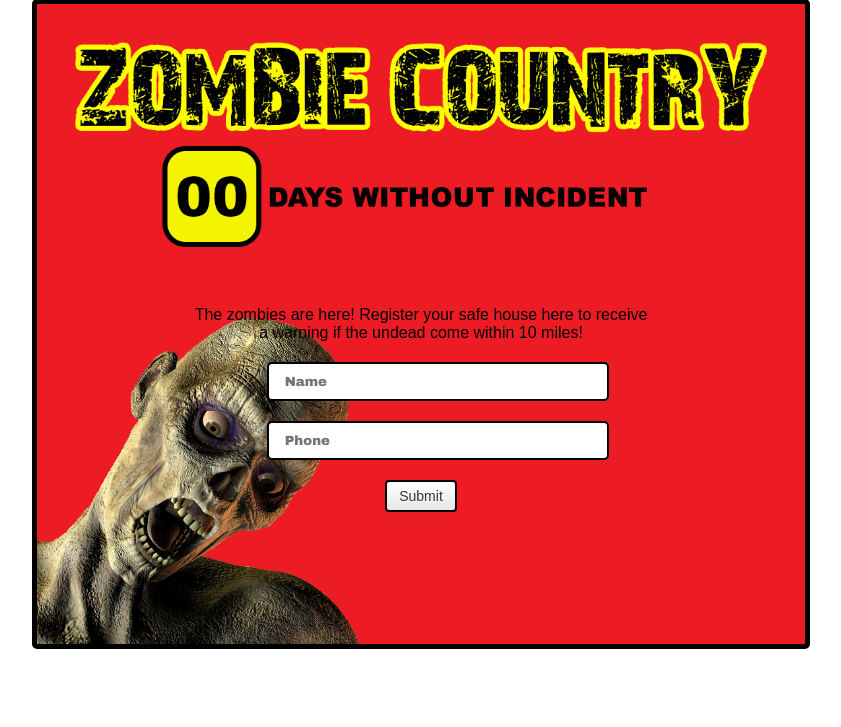
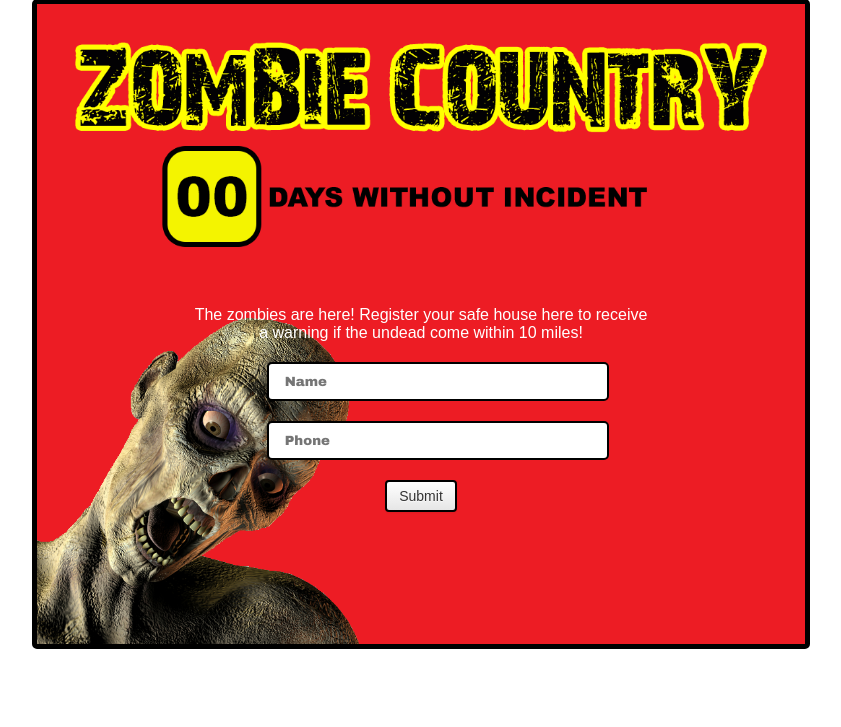
Before and after one commit to mattisfrommars/zomberz, a CodeIgniter app: page / in a window 1280 px wide. Shown: the part 81-808 px from the top of the page, without its empty margins (224-1065 px from the left). Run offline with CodeIgniter, Linux system fonts and the light colour scheme; data that the repository does not hold is empty; some libraries are stand-ins or nearby versions.

Commit message:
meta tag and whitetext

```diff
--- a/application/views/welcome_message.php
+++ b/application/views/welcome_message.php
@@ -3,6 +3,7 @@
 	<!DOCTYPE html>
 	<head>
 		<title>Zombie Survival Tool</title>
+		<meta name="viewport" content="width=device-width, initial-scale=1, maximum-scale=1">
 		<script src="https://maps.googleapis.com/maps/api/js?v=3.exp&sensor=false"></script>
 		<script src="http://code.jquery.com/jquery-1.9.1.min.js"></script>
 		<!-- pusher JS -->
@@ -102,6 +103,7 @@
 			}
 			#panel p {
 				padding: 0 20%;
+				color: white;
 			}
 			@media only screen and (max-width: 900px) {
 				#panel {
```
